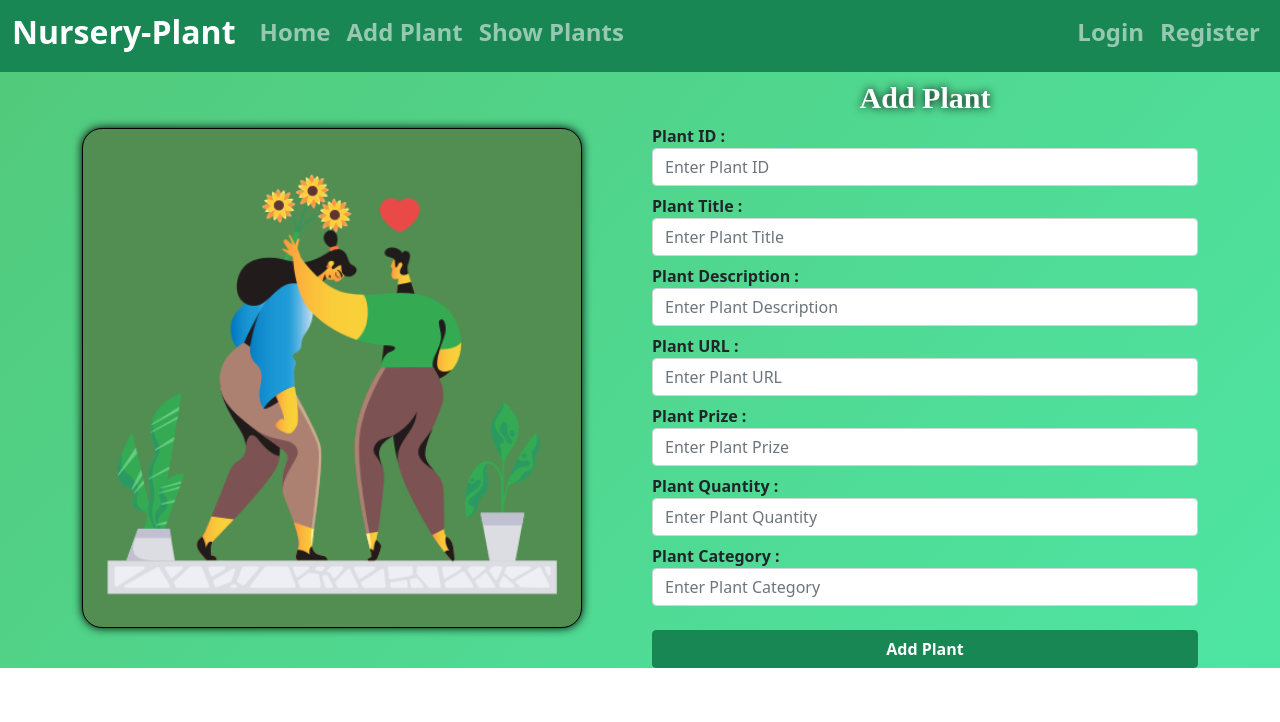
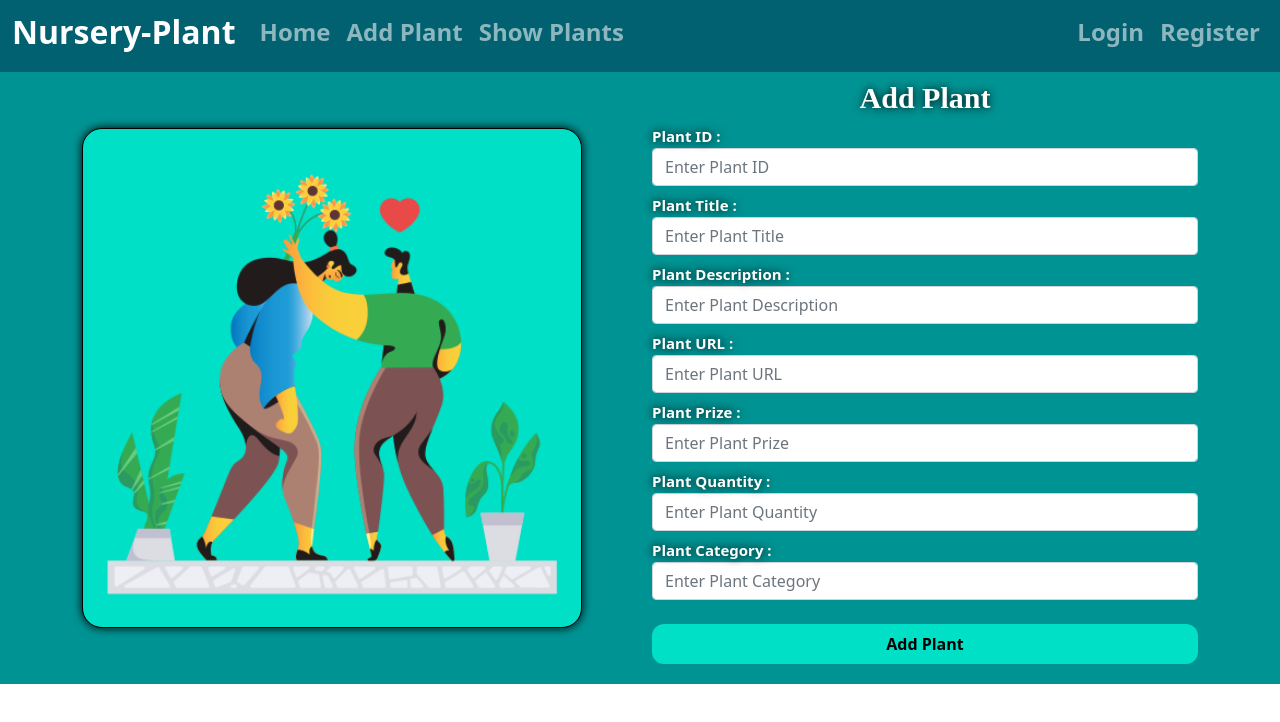
Before and after one commit to AnandShirbhaiyye/nursery-plant, a React (Create React App) app in the folder client/: page /addplant in a window 1280 px wide. Shown: the top 722 px of the page. Built offline with nearby package versions, Linux system fonts and the light colour scheme.

Commit message:
change the ui theme and buttons

```diff
--- a/client/public/index.html
+++ b/client/public/index.html
@@ -24,7 +24,7 @@
       work correctly both with client-side routing and a non-root public URL.
       Learn how to configure a non-root public URL by running `npm run build`.
     -->
-    <title>React App</title>
+    <title>Nursery Plant</title>
   </head>
   <body>
     <noscript>You need to enable JavaScript to run this app.</noscript>
--- a/client/src/AddPlant/AddPlant.css
+++ b/client/src/AddPlant/AddPlant.css
@@ -6,7 +6,7 @@
     border-radius: 20px;
     box-shadow: 0 0  10px black;
     transition: 0.2s;
-    background-color: rgb(82, 142, 82);
+    background-color: #00E0c6;
 }
 .img:hover{
     box-shadow: 0 0  22px black;
@@ -23,7 +23,18 @@
     border-radius: 50px;
 }
 .gradient{
-    background-color: #F4D03F;
-background-image: linear-gradient(132deg, #52ca7c 0%, #4ee5a3 100%);
-
+    background-color: #009393;
+/* background-image: linear-gradient(132deg, #52ca7c 0%, #4ee5a3 100%); */
 }
+.button_plant{
+    background-color: #00E0c6;
+    border: none;
+    padding: 8px;
+    margin-bottom: 20px;
+    border-radius: 15px;
+}
+.label_plant{
+    font-size: 15px;
+    color: white;
+    text-shadow: 0 0  10px black;
+}
--- a/client/src/AddPlant/AddPlant.js
+++ b/client/src/AddPlant/AddPlant.js
@@ -81,55 +81,55 @@ export default function AddPlant() {
                         <h2 className='card-title text-center'>Add Plant</h2>
                         <form onSubmit={plantsubmit} >
                             <div className='form-group'>
-                                <label><b>Plant ID :</b></label>
+                                <label className='label_plant'><b>Plant ID :</b></label>
                                 <input type='number' className='form-control' placeholder='Enter Plant ID'
                                  value={addplant.id} onChange={(e)=>setAddPlant({...addplant,id:e.target.value})}
                                  required
                                  />
                                 </div>
                                 <div className='form-group'>
-                                <label className='mt-2'><b>Plant Title :</b></label>
+                                <label className='mt-2 label_plant'><b>Plant Title :</b></label>
                                 <input type='text' className='form-control' placeholder='Enter Plant Title'
                                 value={addplant.title} onChange={(e)=>setAddPlant({...addplant,title:e.target.value})}
                                 required
                                 />
                                 </div>
                                 <div className='form-group'>
-                                <label className='mt-2'><b>Plant Description :</b></label>
+                                <label className='mt-2 label_plant'><b>Plant Description :</b></label>
                                 <input type='text' className='form-control' placeholder='Enter Plant Description'
                                 value={addplant.description} onChange={(e)=>setAddPlant({...addplant,description:e.target.value})}
                                 required
                                  />
                                 </div>
                                 <div className='form-group'>
-                                <label className='mt-2'><b>Plant URL :</b></label>
+                                <label className='mt-2 label_plant'><b>Plant URL :</b></label>
                                 <input type='text' className='form-control' placeholder='Enter Plant URL'
                                 value={addplant.plant_url} onChange={(e)=>setAddPlant({...addplant,plant_url:e.target.value})}
                                 required
                                 />
                                 </div>
                                 <div className='form-group'>
-                                <label className='mt-2'><b>Plant Prize :</b></label>
+                                <label className='mt-2 label_plant'><b>Plant Prize :</b></label>
                                 <input type='text' className='form-control' placeholder='Enter Plant Prize'
                                 value={addplant.prize} onChange={(e)=>setAddPlant({...addplant,prize:e.target.value})}
                                 required
                                 />
                                 </div>
                                 <div className='form-group'>
-                                <label className='mt-2'><b>Plant Quantity :</b></label>
+                                <label className='mt-2 label_plant'><b>Plant Quantity :</b></label>
                                 <input type='text' className='form-control' placeholder='Enter Plant Quantity'
                                 value={addplant.quantity} onChange={(e)=>setAddPlant({...addplant,quantity:e.target.value})}
                                 required
                                 />
                                 </div>
                                 <div className='form-group'>
-                                <label className='mt-2'><b>Plant Category :</b></label>
+                                <label className='mt-2 label_plant'><b>Plant Category :</b></label>
                                 <input type='text' className='form-control' placeholder='Enter Plant Category'
                                 value={addplant.category} onChange={(e)=>setAddPlant({...addplant,category:e.target.value})}
                                 required
                                 />
                                 </div>
-                                <button type='submit' className='btn btn-success w-100 mt-4'><b>Add Plant</b></button>
+                                <button type='submit' className='button_plant w-100 mt-4'><b>Add Plant</b></button>
                         </form>
                         </div>
             </div>
--- a/client/src/App.js
+++ b/client/src/App.js
@@ -5,6 +5,7 @@ import ShowPlant from './ShowPlant/ShowPlant';
 import FetchData from './FetchData/FetchData';
 import Login from './Login/Login';
 import Register from './Register/Register';
+import Navbar from './Navbar/Navbar';
 
 
 export default function App() {
@@ -12,66 +13,7 @@ export default function App() {
     <>
   <div>
       <BrowserRouter>
-        <nav className="navbar navbar-expand-lg navbar-dark bg-success">
-          <div className="container-fluid">
-            <Link className="navbar-brand" to="#">
-            <h2><b>Nursery-Plant</b></h2>
-            </Link>
-            <button
-              className="navbar-toggler"
-              type="button"
-              data-bs-toggle="collapse"
-              data-bs-target="#navbarNav"
-              aria-controls="navbarNav"
-              aria-expanded="false"
-              aria-label="Toggle navigation"
-            >
-              <span className="navbar-toggler-icon"></span>
-            </button>
-            <div className="collapse navbar-collapse" id="navbarNav">
-              <ul className="navbar-nav">
-                <li className="nav-item">
-                  <Link className="nav-link" aria-current="page" to="/">
-                    <h4><b>Home</b></h4>
-                  </Link>
-                </li>
-                <li className="nav-item">
-                  <Link className="nav-link" to="./addplant">
-                    <h4><b>Add Plant</b></h4>
-                  </Link>
-                </li>
-                {/* <li className="nav-item">
-                  <Link className="nav-link" to="./showplant">
-                    <h4><b>Show Plant</b></h4>
-                  </Link>
-                </li> */}
-                <li className="nav-item">
-                  <Link className="nav-link" to="./get/allplant">
-                    <h4><b>Show Plants</b></h4>
-                  </Link>
-                </li>
-              </ul>
-            </div>
-            <div className="collapse navbar-collapse navbar-sizing" id="navbarNav" style={{display:"flex",flexDirection:"row",justifyContent:"flex-end"}}>
-              <ul className="navbar-nav ml-auto">
-                <li className="nav-item">
-                  <Link className="nav-link" to="./login">
-                    <h4 className='nav_register'><b>Login</b></h4>
-                  </Link>
-                </li>
-              </ul>
-              <ul className="navbar-nav ml-auto">
-              <li className="nav-item">
-                  <Link className="nav-link" to="./register">
-                    <h4 className='nav_register'><b>Register</b></h4>
-                  </Link>
-                </li>
-              </ul>
-
-                </div>
-          </div>
-        </nav>
-
+      <Navbar/>
         <Routes>
           <Route path="/addplant" element={<AddPlant />} />
           <Route path="/showplant" element={<ShowPlant />} />
--- a/client/src/FetchData/FetchData.css
+++ b/client/src/FetchData/FetchData.css
@@ -1,4 +1,23 @@
-.gradient{
+/* .gradient{
     background-color: #F4D03F;
     background-image: linear-gradient(132deg, #52ca7c 0%, #4ee5a3 100%);
+} */
+.card-title{
+    font-size: 30px;
+    font-weight: bold;
+    color: white;
+    text-shadow: 0 0  10px black;
+    font-family: 'gloria Hallelujah', cursive;
 }
+.button_plant{
+    background-color: #00E0c6;
+    border: none;
+    padding: 8px;
+    border-radius: 12px;
+    text-decoration: none;
+    width: 200px;
+}
+.btnplant{
+    text-decoration: none;
+    color: white;
+}
--- a/client/src/FetchData/FetchData.js
+++ b/client/src/FetchData/FetchData.js
@@ -28,9 +28,11 @@ export default function FetchData() {
        <>
           <div className='gradient'>
          <div className='container' >
-       <h1 className="text-center">Show Plant</h1>
+       <button  className="button_plant mt-4">
+       <Link className='btnplant' to={'/addplant'}><h4>ADD PLANTS</h4></Link>
+       </button>
+       <h1 className="text-center card-title">Show Plant</h1>
        <hr/>
-       <Link to={'/addplant'} class="btn btn-outline-success w-100"><b>ADD PLANTS</b></Link>
        <div className='row'>
          {
            plant.map(plants =><ShowPlant id={plants.id} title={plants.title} description={plants.description}
--- a/client/src/Login/Login.css
+++ b/client/src/Login/Login.css
@@ -1,11 +1,15 @@
 .card_login{
-    padding: 30px;
     width: 500px;
-    border-radius: 20px;
+    border-radius: 30px;
     margin-top: 50px;
     margin-bottom: 30px;
+    padding: 30px;
+    background-color: #00E0c6;
 }
-.gradient{
+/* .gradient{
     background-color: #F4D03F;
     background-image: linear-gradient(132deg, #52ca7c 0%, #4ee5a3 100%);
+} */
+.card{
+    background-color: #00E0c6;
 }
--- a/client/src/Login/Login.js
+++ b/client/src/Login/Login.js
@@ -9,7 +9,7 @@ export default function Login() {
         <div className="row">
           <div className="col-md-3"></div>
           <div className="col-md-9">
-            <div className="card card_login bg-success">
+            <div className="card card_login" style={{bqckgroundColor:"#00e0c6"}}>
               <h2 className="text-center">Login</h2>
               <form>
                 <div className="form-group mt-2">
@@ -40,7 +40,7 @@ export default function Login() {
                 </div>
 
                 <button
-                  class="btn btn-warning w-100 mt-3"
+                  class="btn btn-warning w-100 mt-5"
                   type="submit"
                   style={{ height: "45px" }}
                 >
--- /dev/null
+++ b/client/src/Navbar/Navbar.css
@@ -0,0 +1,7 @@
+.navbar-plant {
+  background-color: #016170;
+}
+/* .plant_text{
+    color: rgb(250, 244, 244)
+
+} */
--- /dev/null
+++ b/client/src/Navbar/Navbar.js
@@ -0,0 +1,68 @@
+import React from 'react';
+import {  Link } from "react-router-dom";
+import './Navbar.css';
+export default function Navbar() {
+  return (
+   <>
+      <nav className="navbar navbar-expand-lg navbar-dark navbar-plant ">
+          <div className="container-fluid">
+            <Link className="navbar-brand" to="#">
+            <h2><b>Nursery-Plant</b></h2>
+            </Link>
+            <button
+              className="navbar-toggler"
+              type="button"
+              data-bs-toggle="collapse"
+              data-bs-target="#navbarNav"
+              aria-controls="navbarNav"
+              aria-expanded="false"
+              aria-label="Toggle navigation"
+            >
+              <span className="navbar-toggler-icon"></span>
+            </button>
+            <div className="collapse navbar-collapse" id="navbarNav">
+              <ul className="navbar-nav">
+                <li className="nav-item">
+                  <Link className="nav-link" aria-current="page" to="/">
+                    <h4><b>Home</b></h4>
+                  </Link>
+                </li>
+                <li className="nav-item">
+                  <Link className="nav-link" to="./addplant">
+                    <h4><b>Add Plant</b></h4>
+                  </Link>
+                </li>
+                {/* <li className="nav-item">
+                  <Link className="nav-link" to="./showplant">
+                    <h4><b>Show Plant</b></h4>
+                  </Link>
+                </li> */}
+                <li className="nav-item">
+                  <Link className="nav-link" to="./get/allplant">
+                    <h4><b>Show Plants</b></h4>
+                  </Link>
+                </li>
+              </ul>
+            </div>
+            <div className="collapse navbar-collapse navbar-sizing" id="navbarNav" style={{display:"flex",flexDirection:"row",justifyContent:"flex-end"}}>
+              <ul className="navbar-nav ml-auto">
+                <li className="nav-item">
+                  <Link className="nav-link" to="./login">
+                    <h4 className='nav_register'><b>Login</b></h4>
+                  </Link>
+                </li>
+              </ul>
+              <ul className="navbar-nav ml-auto">
+              <li className="nav-item">
+                  <Link className="nav-link" to="./register">
+                    <h4 className='nav_register'><b>Register</b></h4>
+                  </Link>
+                </li>
+              </ul>
+
+                </div>
+          </div>
+        </nav>
+   </>
+  )
+}
```
Also changed, not shown: client/src/Register/Register.css (+8 -0 lines), client/src/Register/Register.js (+5 -4 lines).
